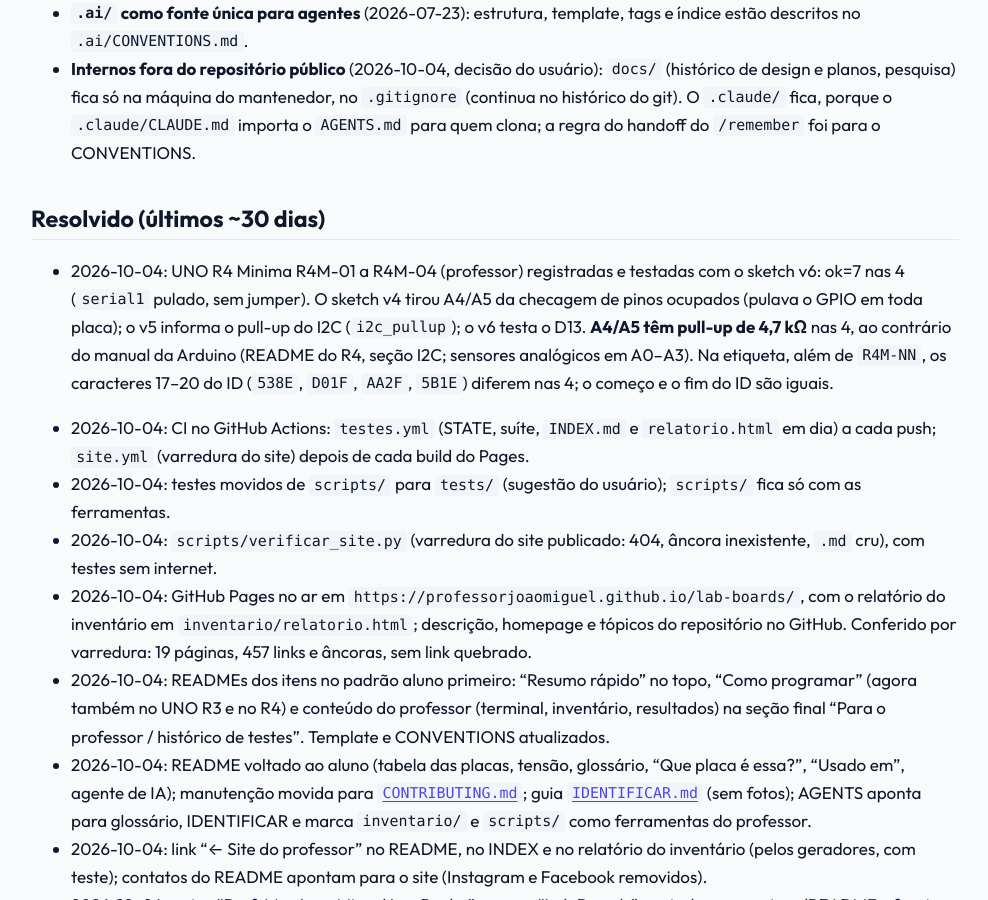
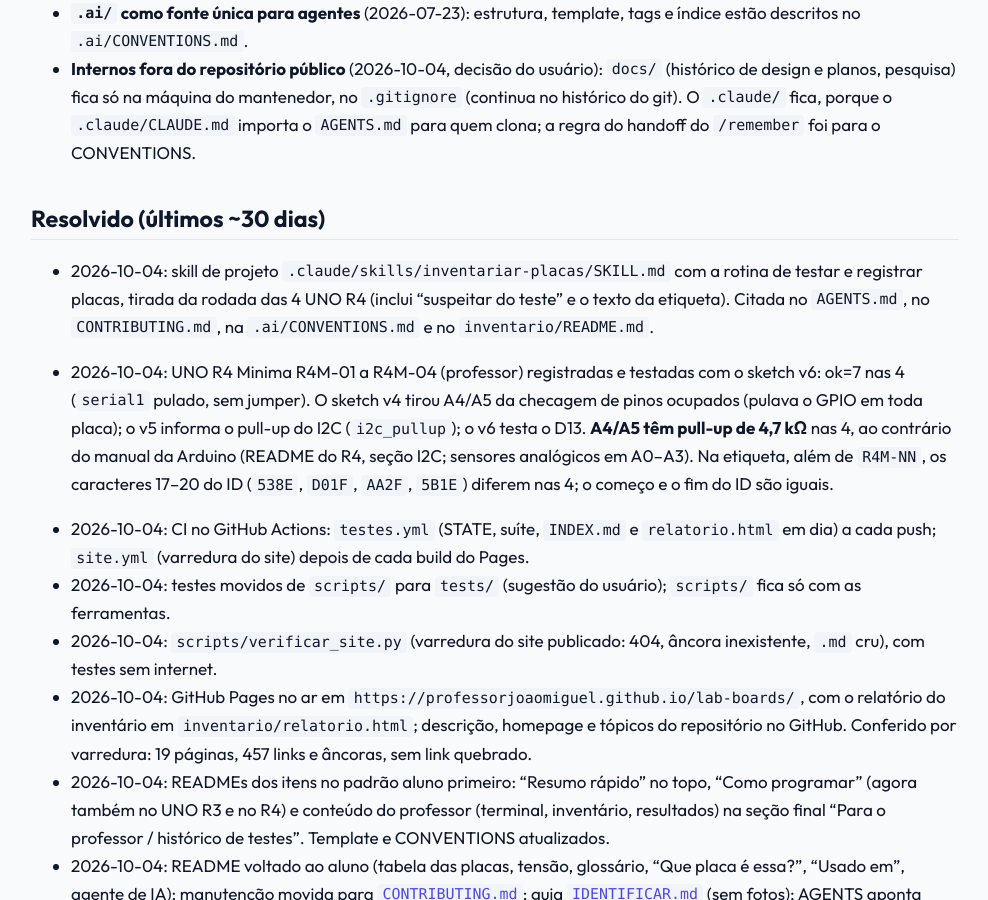
Before and after one commit to professorjoaomiguel/lab-boards, a Jekyll site: the page built from .ai/STATE.md, in a window 1280 px wide and 900 px high, scrolled down 4645 px. Shown: the whole window, without its empty margins (145-1133 px from the left). Built offline with Jekyll 4.4.1, drawn with Linux system fonts in a browser that asks for light colours; our own code applies the rules of GitHub Pages for plain Markdown files.

Commit message:
Add project skill inventariar-placas: test and register boards one by one
The routine from the 4 UNO R4 round: prepare, flash and test each bare
board, read the result before accepting it (suspect the test when a clean
board skips), owner, label text from the ID, report, small commits, and
retest every board after a sketch change. Linked from AGENTS.md,
CONTRIBUTING.md, CONVENTIONS and inventario/README.md.

Co-Authored-By: Claude Opus 5.5 <noreply@anthropic.com>

```diff
--- a/AGENTS.md
+++ b/AGENTS.md
@@ -42,6 +42,11 @@ resolva-os a partir da pasta do arquivo atual e monte a URL bruta acima.
    culpar o código por um defeito, veja se a unidade já tem algo anotado
    no inventário. A manutenção do repositório está no
    [`CONTRIBUTING.md`](CONTRIBUTING.md).
+7. **Testar e registrar placas físicas** (o professor liga uma placa e
+   pede para testar, registrar ou etiquetar): siga a rotina em
+   `.claude/skills/inventariar-placas/SKILL.md`. No Claude Code ela é
+   uma skill de projeto e carrega sozinha; outro agente pode ler o arquivo
+   e seguir os passos.
 
 ## Regras ao usar este conteúdo
 
--- a/CONTRIBUTING.md
+++ b/CONTRIBUTING.md
@@ -26,6 +26,12 @@ está no [`.ai/STATE.md`](.ai/STATE.md).
 
 ## Ferramentas do professor
 
+- `.claude/skills/inventariar-placas/SKILL.md`: a rotina de testar e
+  registrar placas, uma por vez (gravar o teste, conferir o resultado,
+  dono, texto da etiqueta, relatório e commits). É uma skill de projeto
+  do Claude Code, mas é um texto comum: qualquer pessoa ou agente pode
+  seguir.
+  Se a rotina mudar, atualize a skill junto.
 - `scripts/serial_placa.py`: lista as placas ligadas, roda os sketches de
   teste pela serial e registra as unidades em [`inventario/`](inventario/README.md)
   (`--help`).
--- a/inventario/README.md
+++ b/inventario/README.md
@@ -57,6 +57,11 @@ ESP32-S3 UNO; `como_reconhecer` nos shields).
 
 ## Como registrar
 
+A rotina completa (preparar, testar uma placa por vez, conferir o
+resultado, texto da etiqueta, relatório e commits) está em
+`.claude/skills/inventariar-placas/SKILL.md`. Os comandos básicos estão
+abaixo.
+
 - **UNO R4 e UNO R3 com ATmega16U2:** com a placa sozinha conectada, o
   teste da placa registra sozinho (uma placa por vez):
 
```
Also changed, not shown: .ai/CONVENTIONS.md, .ai/STATE.md, .claude/skills/inventariar-placas/SKILL.md (added).
